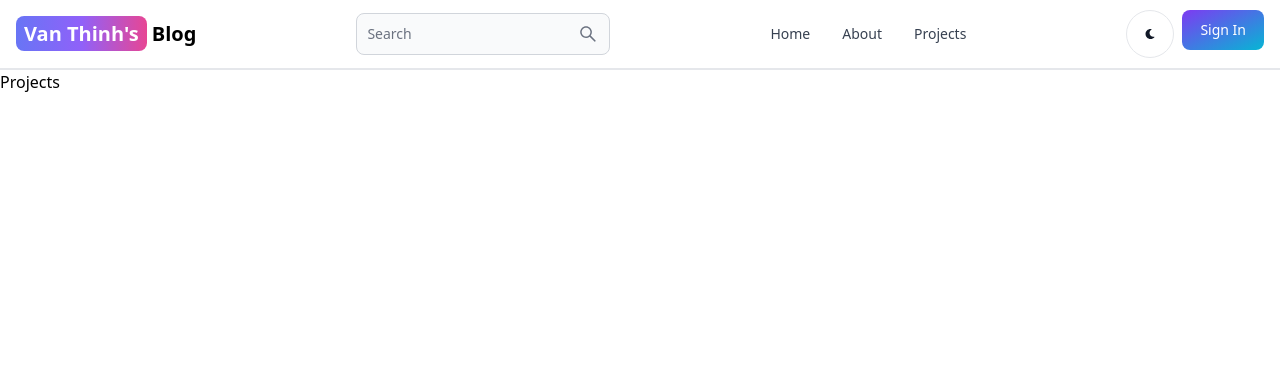
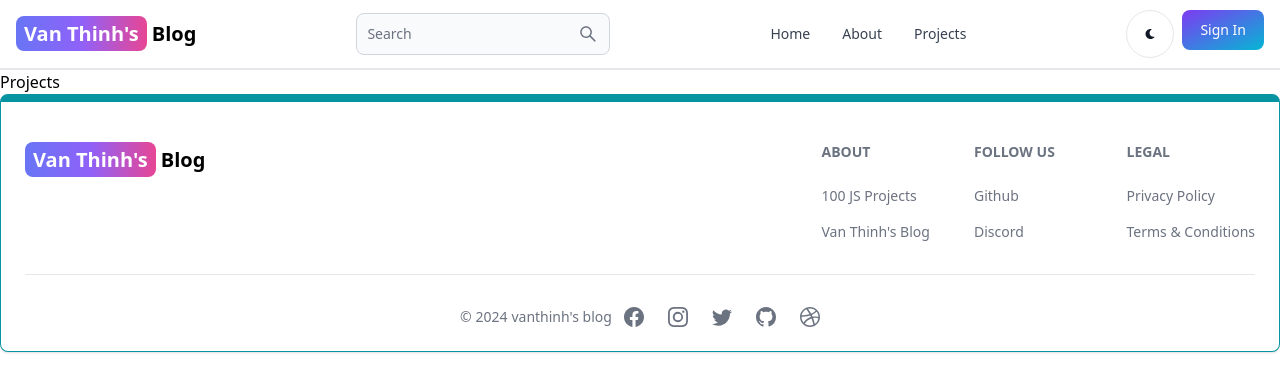
Before and after one commit to vanthinh01052001/mern-blog, a React (Vite) app in the folder client/: page /projects in a window 1280 px wide. Shown: the top 392 px of the page. Built offline with nearby package versions, Linux system fonts and the light colour scheme.

Commit message:
create footer component

```diff
--- a/client/src/App.jsx
+++ b/client/src/App.jsx
@@ -6,6 +6,7 @@
 import Dashboard from './pages/Dashboard';
 import Projects from './pages/Projects';
 import Header from './components/Header';
+import Footer from './components/Footer';
 export default function App() {
   return (
     <BrowserRouter>
@@ -18,6 +19,7 @@
         <Route path='/dashboard' element={<Dashboard></Dashboard>}></Route>
         <Route path='/projects' element={<Projects></Projects>}></Route>
       </Routes>
+      <Footer></Footer>
     </BrowserRouter>
   )
 }
--- /dev/null
+++ b/client/src/components/Footer.jsx
@@ -0,0 +1,81 @@
+import { Footer } from "flowbite-react";
+import { Link } from "react-router-dom";
+import {BsDribbble, BsFacebook, BsGithub, BsInstagram, BsTwitter} from 'react-icons/bs'
+
+export default function FooterCom() {
+  return (
+    <Footer container className="border border-t-8 border-teal-500">
+      <div className="w-full max-w-7xl mx-auto">
+        <div className="grid w-full justify-between sm:flex md:grid-cols-1">
+          <div className="mt-5">
+            <Link
+              to={"/"}
+              className="self-center whitespace-nowrap text-lg sm:text-xl font-semibold dark:text-white"
+            >
+              <span className="px-2 py-1 bg-gradient-to-r from-indigo-500 via-purple-500 to-pink-500 rounded-lg text-white">{`Van Thinh's`}</span>{" "}
+              Blog
+            </Link>
+          </div>
+          <div className="grid grid-cols-2 gap-8 mt-4 sm:grid-cols-3 sm:gap-6">
+            <div>
+              <Footer.Title title="About" />
+              <Footer.LinkGroup col>
+                <Footer.Link
+                  href="https://www.100jsprojects.com"
+                  target="_blank"
+                  rel="noopener noreferrer"
+                >
+                  100 JS Projects
+                </Footer.Link>
+                <Footer.Link
+                  href="/about"
+                  target="_blank"
+                  rel="noopener noreferrer"
+                >
+                  {`Van Thinh's Blog`}
+                </Footer.Link>
+              </Footer.LinkGroup>
+            </div>
+            <div>
+              <Footer.Title title="Follow us" />
+              <Footer.LinkGroup col>
+                <Footer.Link
+                  href="https://www.github.com/vanthinh01052001"
+                  target="_blank"
+                  rel="noopener noreferrer"
+                >
+                  Github
+                </Footer.Link>
+                <Footer.Link href="#">Discord</Footer.Link>
+              </Footer.LinkGroup>
+            </div>
+            <div>
+              <Footer.Title title="Legal" />
+              <Footer.LinkGroup col>
+                <Footer.Link href="#" target="_blank" rel="noopener noreferrer">
+                  Privacy Policy
+                </Footer.Link>
+                <Footer.Link href="#">Terms & Conditions</Footer.Link>
+              </Footer.LinkGroup>
+            </div>
+          </div>
+        </div>
+        <Footer.Divider></Footer.Divider>
+        <div className="w-full sm:flex sm:items-center sm:justify-center gap-3">
+          <Footer.Copyright
+            href="#"
+            by="vanthinh's blog"
+            year={new Date().getFullYear()}
+          />
+          <div className="flex gap-6 sm:mt-0 mt-4 sm:justify-center">
+            <Footer.Icon href="#" icon={BsFacebook} />
+            <Footer.Icon href="#" icon={BsInstagram} />
+            <Footer.Icon href="#" icon={BsTwitter} />
+            <Footer.Icon href="#" icon={BsGithub} />
+            <Footer.Icon href="#" icon={BsDribbble} />
+          </div>
+        </div>
+      </div>
+    </Footer>
+  );
+}
```
